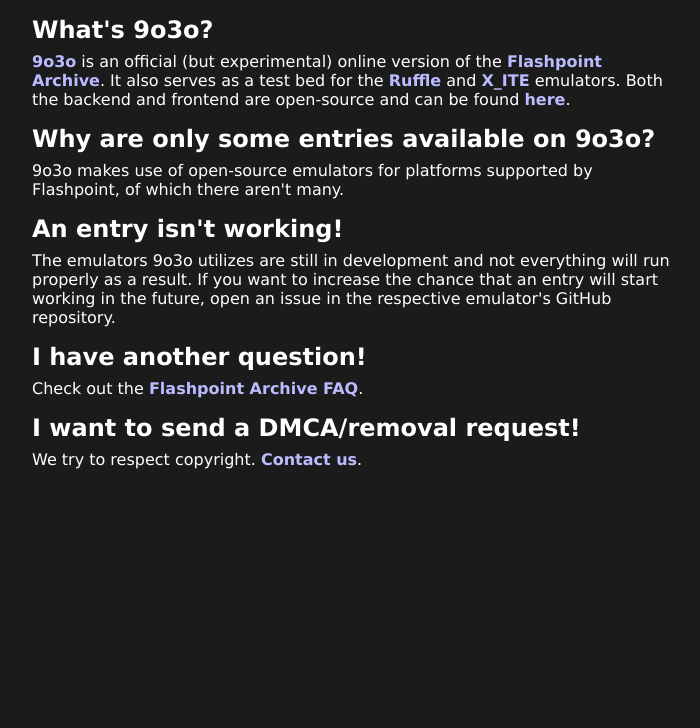
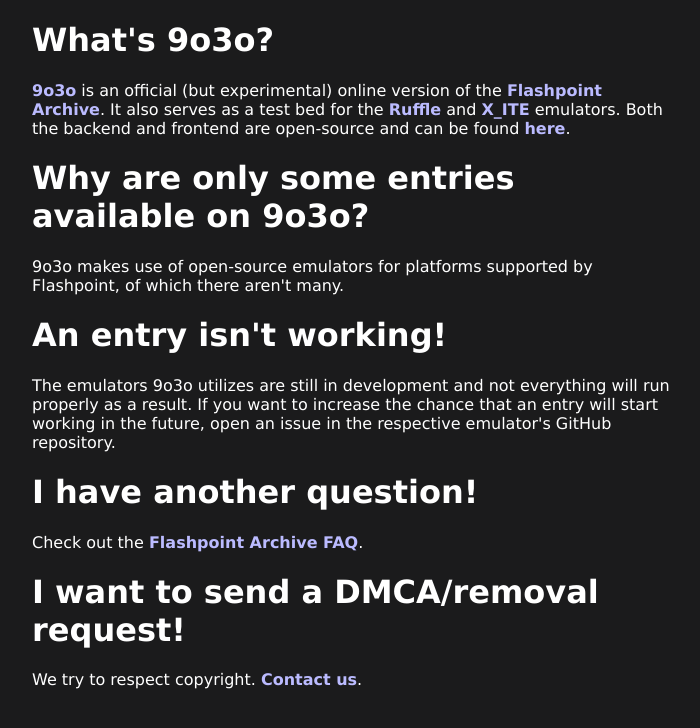
Before and after one commit to Dri0m/9o3o, a plain HTML site: page static/faq/index.html in a window 1280 px wide. Shown: the whole page, without its empty margins (288-988 px from the left). Drawn offline with Linux system fonts and the light colour scheme.

Commit message:
Update index.html
Use h1 tags for headings

```diff
--- a/static/faq/index.html
+++ b/static/faq/index.html
@@ -5,15 +5,15 @@
         <link rel="stylesheet" href="/static/faq/faq.css">
     </head>
     <body>
-        <div class="question">What's 9o3o?</div>
-        <a href="/">9o3o</a> is an official (but experimental) online version of the <a href="https://flashpointarchive.org/">Flashpoint Archive</a>. It also serves as a test bed for the <a href="https://ruffle.rs/">Ruffle</a> and <a href="https://create3000.github.io/x_ite/">X_ITE</a> emulators. Both the backend and frontend are open-source and can be found <a href="https://github.com/Dri0m/9o3o">here</a>.
-        <div class="question">Why are only some entries available on 9o3o?</div>
-        9o3o makes use of open-source emulators for platforms supported by Flashpoint, of which there aren't many.
-        <div class="question">An entry isn't working!</div>
-        The emulators 9o3o utilizes are still in development and not everything will run properly as a result. If you want to increase the chance that an entry will start working in the future, open an issue in the respective emulator's GitHub repository.
-        <div class="question">I have another question!</div>
-        Check out the <a href="https://flashpointarchive.org/faq">Flashpoint Archive FAQ</a>.
-        <div class="question">I want to send a DMCA/removal request!</div>
-        We try to respect copyright. <a href="https://flashpointarchive.org/contact">Contact us</a>.
+        <h1>What's 9o3o?</h1>
+        <p><a href="/">9o3o</a> is an official (but experimental) online version of the <a href="https://flashpointarchive.org/">Flashpoint Archive</a>. It also serves as a test bed for the <a href="https://ruffle.rs/">Ruffle</a> and <a href="https://create3000.github.io/x_ite/">X_ITE</a> emulators. Both the backend and frontend are open-source and can be found <a href="https://github.com/Dri0m/9o3o">here</a>.</p>
+        <h1>Why are only some entries available on 9o3o?</h1>
+        <p>9o3o makes use of open-source emulators for platforms supported by Flashpoint, of which there aren't many.</p>
+        <h1>An entry isn't working!</h1>
+        <p>The emulators 9o3o utilizes are still in development and not everything will run properly as a result. If you want to increase the chance that an entry will start working in the future, open an issue in the respective emulator's GitHub repository.</p>
+        <h1>I have another question!</h1>
+        <p>Check out the <a href="https://flashpointarchive.org/faq">Flashpoint Archive FAQ</a>.</p>
+        <h1>I want to send a DMCA/removal request!</h1>
+        <p>We try to respect copyright. <a href="https://flashpointarchive.org/contact">Contact us</a>.</p>
     </body>
 </html>
```
